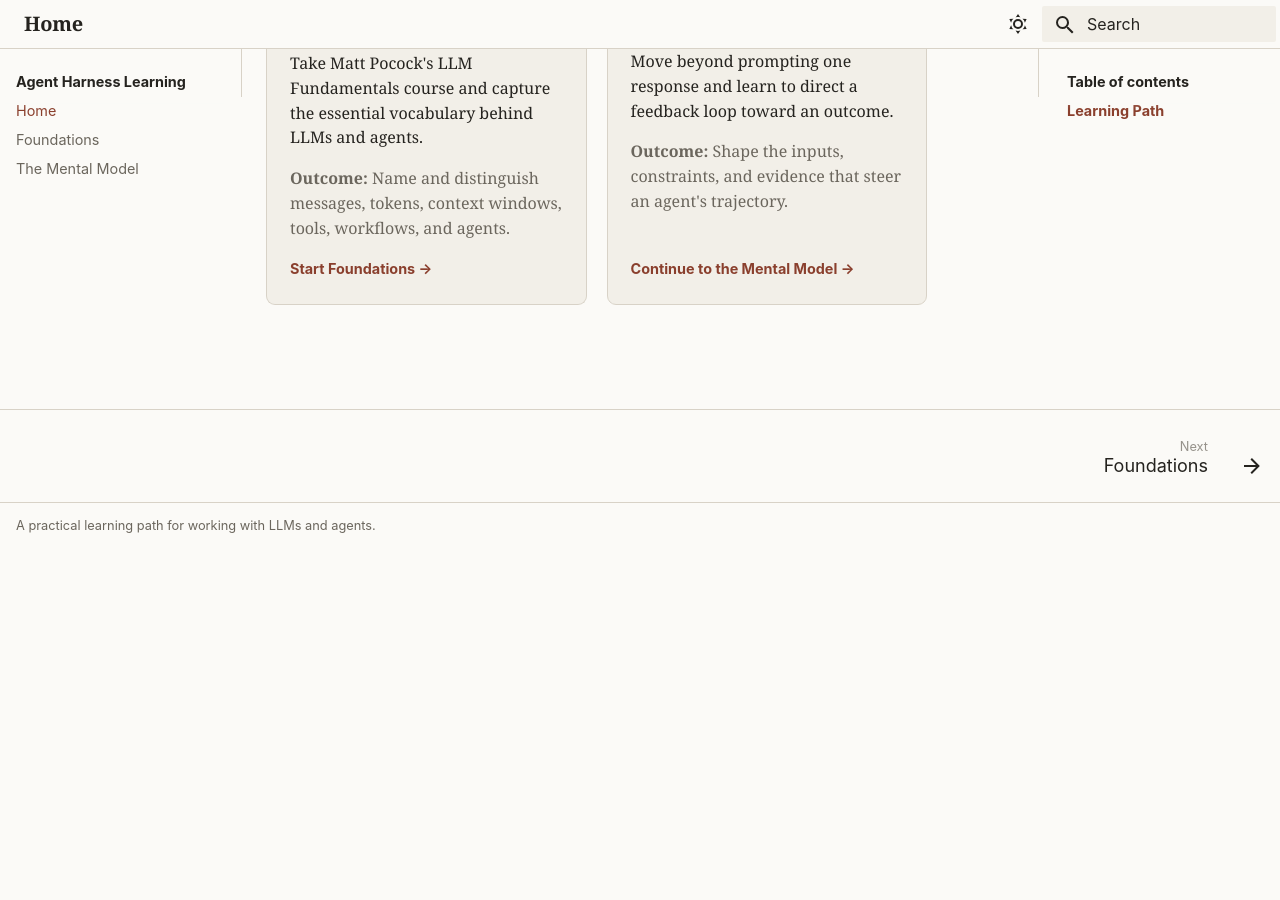
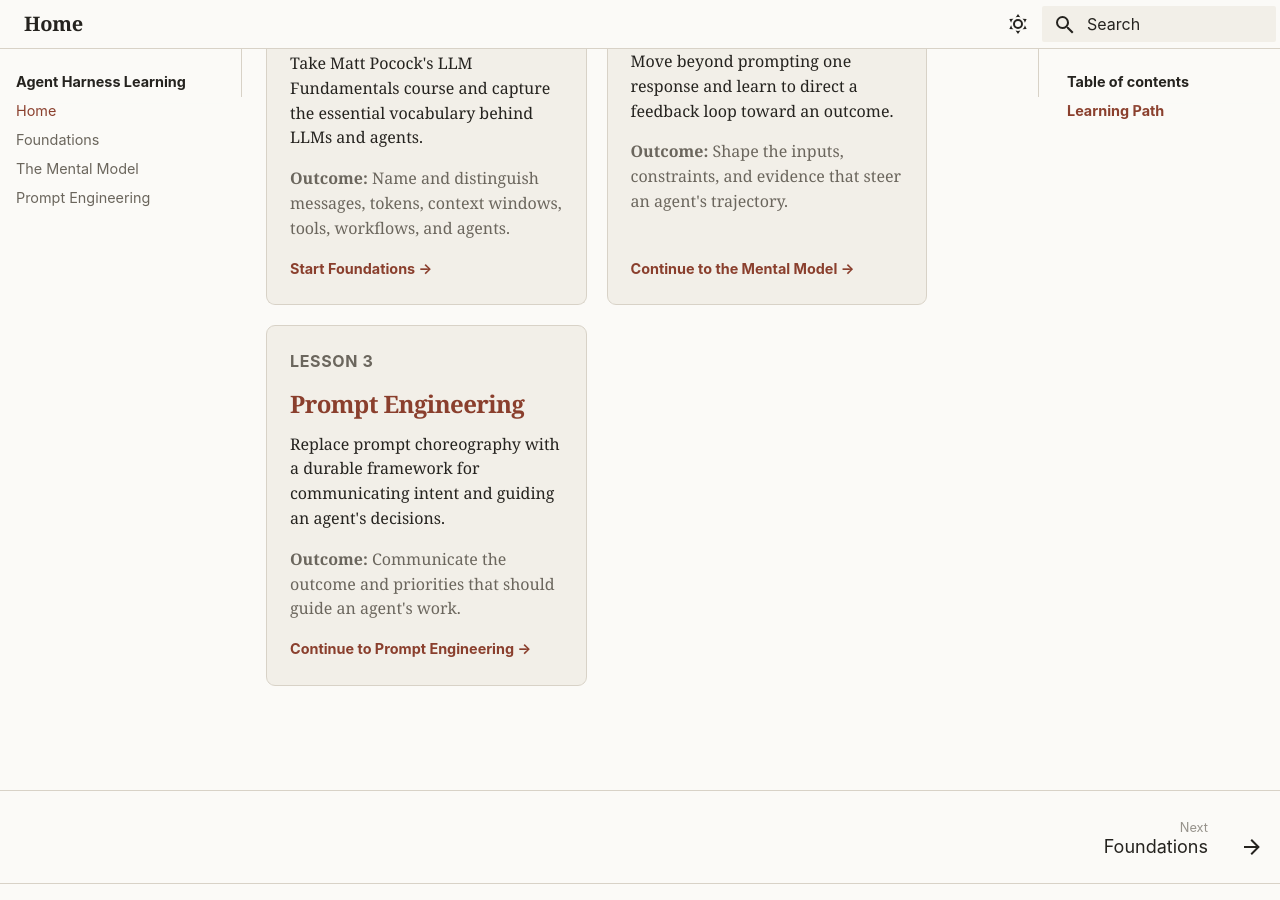
Before and after one commit to eistre91/harness-framework, an MkDocs documentation site: the page built from docs/learn/index.md, in a window 1280 px wide and 900 px high, scrolled down 661 px. Built offline with MkDocs 1.6.1 and Material for MkDocs 9.7.7, drawn with Linux system fonts in a browser that asks for light colours; before the commit the page ends 1210 px from its top, so only the background shows below that.

Commit message:
docs: publish prompt engineering lesson

```diff
--- a/docs/learn/index.md
+++ b/docs/learn/index.md
@@ -21,4 +21,11 @@ This course takes a principles-first approach to developing an engineer's judgme
     <p class="lesson-card__outcome"><strong>Outcome:</strong> Shape the inputs, constraints, and evidence that steer an agent's trajectory.</p>
     <a class="lesson-card__link" href="02-mental-model/">Continue to the Mental Model <span aria-hidden="true">→</span></a>
   </article>
+  <article class="lesson-card">
+    <p class="lesson-card__eyebrow">Lesson 3</p>
+    <h3><a href="03-prompt-engineering/">Prompt Engineering</a></h3>
+    <p>Replace prompt choreography with a durable framework for communicating intent and guiding an agent's decisions.</p>
+    <p class="lesson-card__outcome"><strong>Outcome:</strong> Communicate the outcome and priorities that should guide an agent's work.</p>
+    <a class="lesson-card__link" href="03-prompt-engineering/">Continue to Prompt Engineering <span aria-hidden="true">→</span></a>
+  </article>
 </div>
--- a/mkdocs.yml
+++ b/mkdocs.yml
@@ -10,9 +10,9 @@ nav:
   - Home: index.md
   - Foundations: 01-foundations.md
   - The Mental Model: 02-mental-model.md
+  - Prompt Engineering: 03-prompt-engineering.md
 
 draft_docs: |
-  03-prompt-engineering.md
   04-context-engineering.md
   notes.md
   where-are-we-going.md
```
Also changed, not shown: docs/learn/02-mental-model.md (+5 -3 lines), docs/learn/03-prompt-engineering.md (+11 -60 lines), docs/learn/04-context-engineering.md (+0 -1 lines), docs/learn/notes.md (+9 -1 lines).
